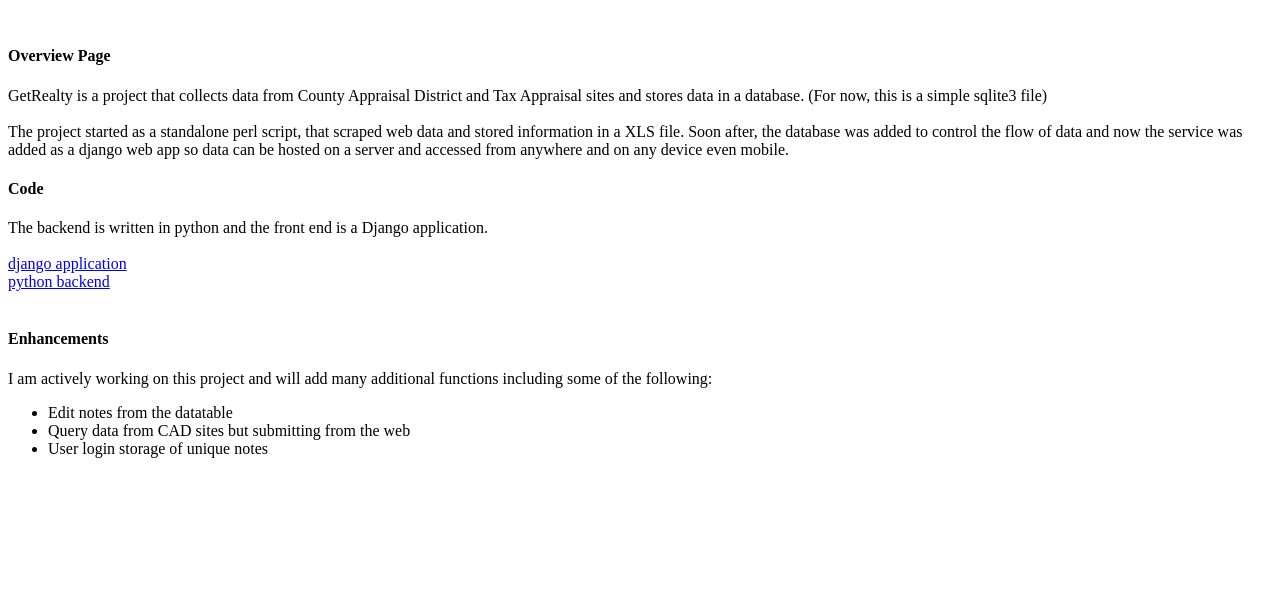
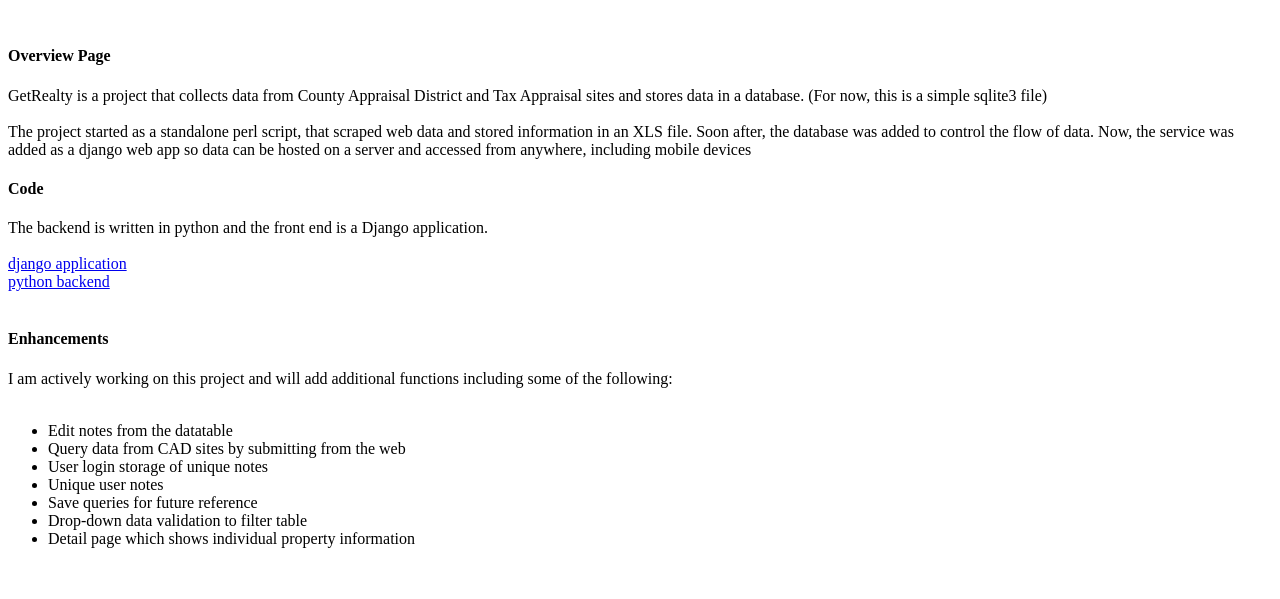
Before and after one commit to jfrerich/django-getrealty, a Django app: template realty/templates/realty/overview.html in a window 1280 px wide. Shown: the top 599 px of the page. Run offline with Django 3.2, Linux system fonts and the light colour scheme; the template is opened without the code that fills it, so the values that code supplies are empty.

Commit message:
Cleaned up wording and added more bullets

```diff
--- a/realty/templates/realty/overview.html
+++ b/realty/templates/realty/overview.html
@@ -8,10 +8,10 @@ sqlite3 file)
 
 <br><br>
 The project started as a standalone perl script, that scraped web data and
-stored information in a XLS file.  Soon after, the database was added to
-control the flow of data and now the service was added as a django web app so
-data can be hosted on a server and accessed from anywhere and on any device
-even mobile.
+stored information in an XLS file.  Soon after, the database was added to
+control the flow of data. Now, the service was added as a django web app so
+data can be hosted on a server and accessed from anywhere, including mobile
+devices
 
 <h4>Code</h4>
 The backend is written in python and the front end is a Django application.
@@ -22,13 +22,19 @@ The backend is written in python and the front end is a Django application.
 <br><br>
 
 <h4>Enhancements</h4>
-I am actively working on this project and will add many additional functions
+I am actively working on this project and will add additional functions
 including some of the following:
+<br>
+<br>
 
 <ul>
   <li>Edit notes from the datatable</li>
-  <li>Query data from CAD sites but submitting from the web</li>
+  <li>Query data from CAD sites by submitting from the web</li>
   <li>User login storage of unique notes</li>
+  <li>Unique user notes</li>
+  <li>Save queries for future reference</li>
+  <li>Drop-down data validation to filter table</li>
+  <li>Detail page which shows individual property information</li>
 </ul>
 <br>
 <br>
```
